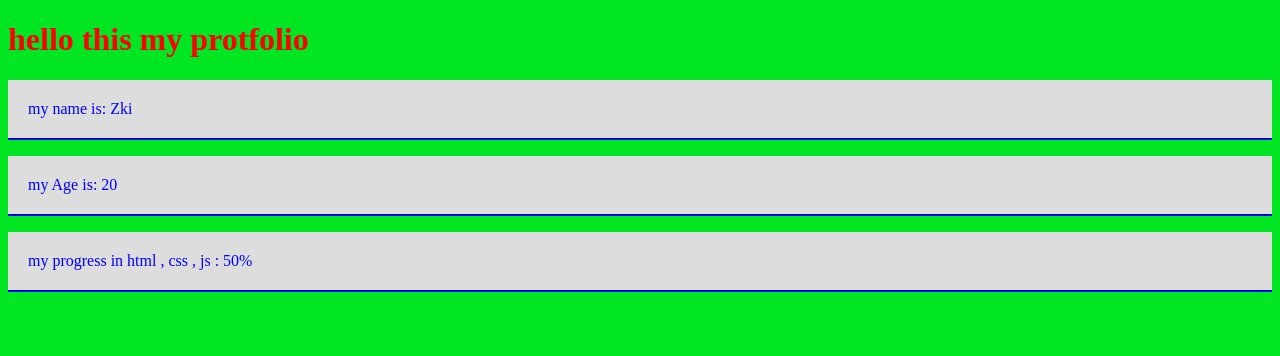
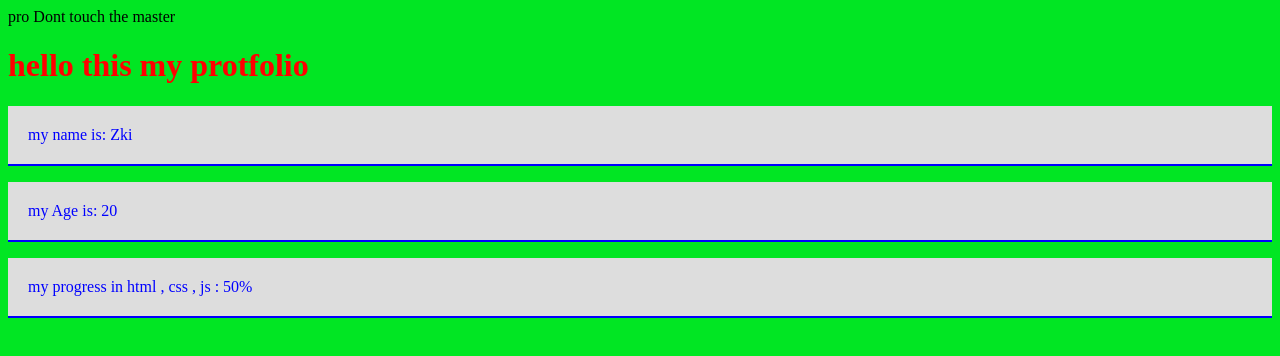
Before and after one commit to zedfull/my-pro, a plain HTML site: page index.html in a window 1280 px wide. Drawn offline with Linux system fonts and the light colour scheme.

Commit message:
change add first line

```diff
--- a/index.html
+++ b/index.html
@@ -8,6 +8,7 @@
     <link rel="stylesheet" href="style.css">
 </head>
 <body>
+    <div>pro Dont touch the master</div>
     <h1>hello this my protfolio</h1>
     <p>my name is: Zki</p>
     <p>my Age is: 20</p>
```
